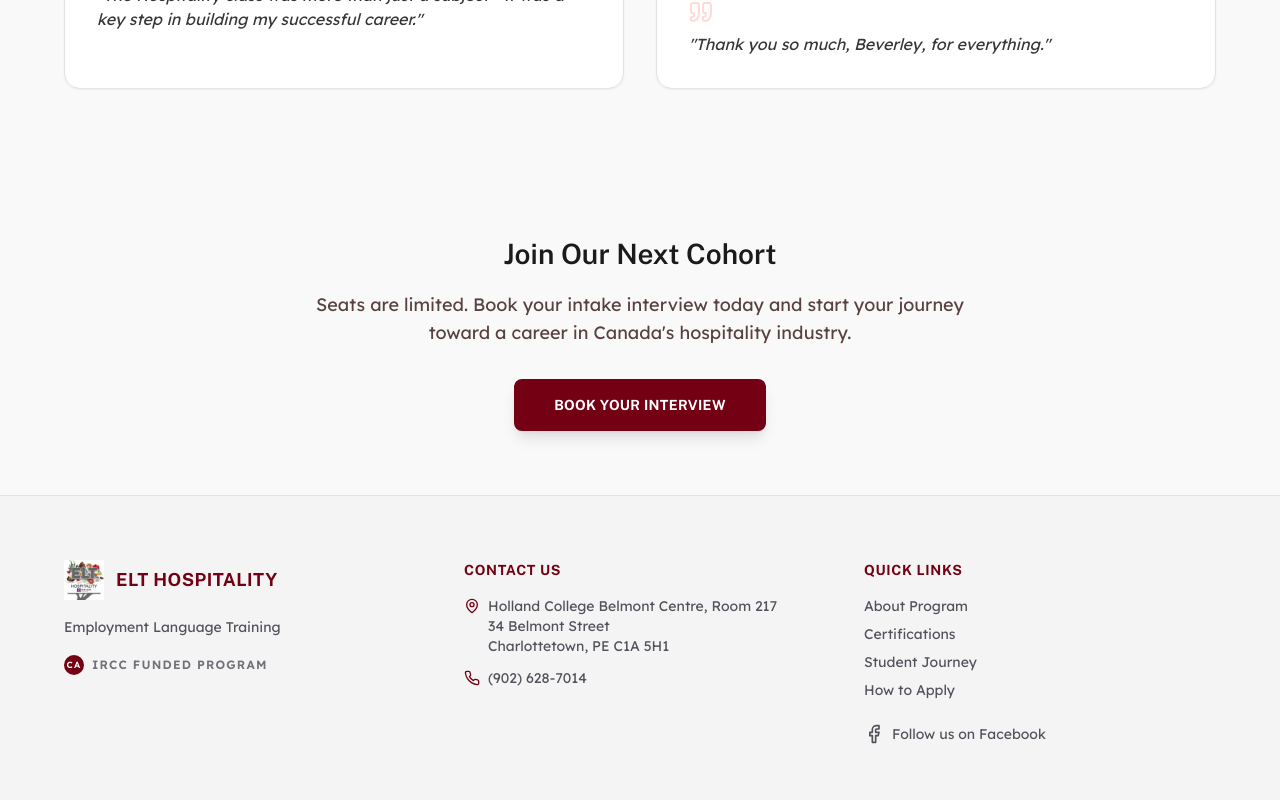
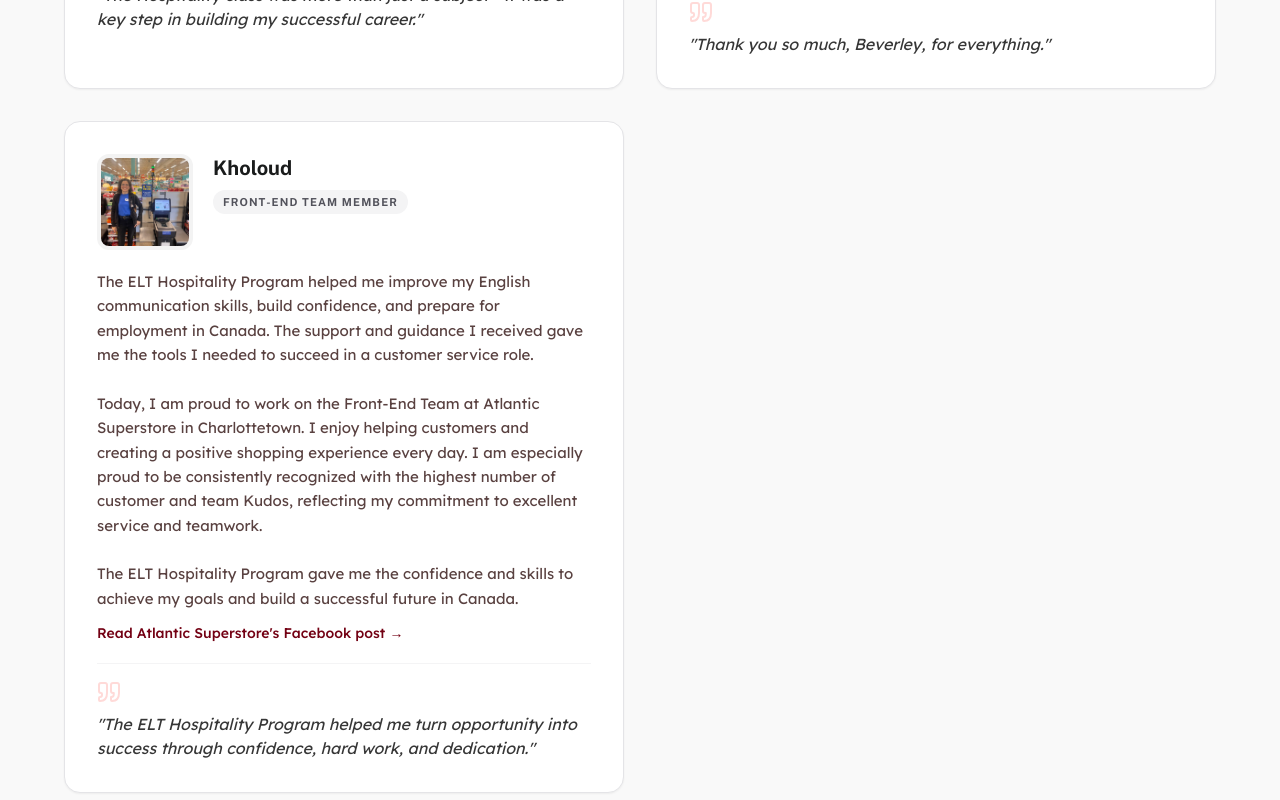
Before and after one commit to mmiao122671/elthospitalityclass, a React (Vite) app in the folder project/: page /journey in a window 1280 px wide. Shown: the part 3680-4480 px from the top of the page. Built offline with nearby package versions, Linux system fonts and the light colour scheme.

Commit message:
update from kholoud

```diff
--- a/project/src/pages/StudentJourney.tsx
+++ b/project/src/pages/StudentJourney.tsx
@@ -80,6 +80,19 @@ const stories = [
     story:
       "I am a Turkish Canadian. I could not speak English when I came to Canada. After joining some English classes, I enrolled in the Hospitality Class. This was not just an English class, it was much more than that, and it added a lot to my life. Every day, I learned so many things about the tourism sector while improving my English skills, such as reading, writing, speaking, and listening.\n\nBesides, I learned about Canadian workplace culture and rules, how to write emails, cover letters, and resumes. I also earned many certifications that helped me in my job later, such as Food Safety, First Aid, and WHMIS. Many professionals from various institutions in PEI came and gave informative presentations. I even had the chance to do job shadowing at a pharmacy as a pharmacy assistant.\n\nI got to visit many places across our island and even had the opportunity to be a tour guide - it was an amazing experience. Our class consisted of very friendly people, and I made many friends.\n\nThe most important thing is that Beverley is a great instructor. She put in a lot of effort for us every day from September to June. She is so helpful that she still supports us even after the class.\n\nI found out about this class by chance, and it was a great opportunity for me to be a part of it. When I told my friends living in different parts of Canada about this program, I learned that there is not a class like this in other provinces. We are so lucky.",
     quote: 'Thank you so much, Beverley, for everything.',
+  },
+  {
+    name: 'Kholoud',
+    role: 'Front-End Team Member',
+    image: '/image/Kholoud.jpg',
+    story:
+      'The ELT Hospitality Program helped me improve my English communication skills, build confidence, and prepare for employment in Canada. The support and guidance I received gave me the tools I needed to succeed in a customer service role.\n\nToday, I am proud to work on the Front-End Team at Atlantic Superstore in Charlottetown. I enjoy helping customers and creating a positive shopping experience every day. I am especially proud to be consistently recognized with the highest number of customer and team Kudos, reflecting my commitment to excellent service and teamwork.\n\nThe ELT Hospitality Program gave me the confidence and skills to achieve my goals and build a successful future in Canada.',
+    quote:
+      'The ELT Hospitality Program helped me turn opportunity into success through confidence, hard work, and dedication.',
+    link: {
+      href: 'https://www.facebook.com/100063807250237/posts/1592663259537234/',
+      label: "Atlantic Superstore's Facebook post",
+    },
   },
 ];
 
@@ -169,9 +182,11 @@ export default function StudentJourney() {
                       {story.name}
                     </p>
                     <div className="mt-2 flex flex-wrap gap-2">
-                      <span className="text-[11px] font-display font-bold uppercase tracking-widest px-2.5 py-1 rounded-full bg-primary/10 text-primary">
-                        {story.classYear}
-                      </span>
+                      {'classYear' in story && story.classYear && (
+                        <span className="text-[11px] font-display font-bold uppercase tracking-widest px-2.5 py-1 rounded-full bg-primary/10 text-primary">
+                          {story.classYear}
+                        </span>
+                      )}
                       <span className="text-[11px] font-display font-bold uppercase tracking-widest px-2.5 py-1 rounded-full bg-zinc-100 text-zinc-600">
                         {story.role}
                       </span>
@@ -181,6 +196,16 @@ export default function StudentJourney() {
                 <p className="text-on-surface-variant leading-relaxed whitespace-pre-line text-[15px]">
                   {story.story}
                 </p>
+                {'link' in story && story.link && (
+                  <a
+                    href={story.link.href}
+                    target="_blank"
+                    rel="noopener noreferrer"
+                    className="inline-flex items-center gap-1 text-primary text-sm font-medium hover:underline -mt-2"
+                  >
+                    Read {story.link.label} →
+                  </a>
+                )}
                 <div className="pt-4 border-t border-zinc-100">
                   <Quote className="w-6 h-6 text-primary-fixed mb-2" />
                   <p className="text-tertiary italic">
```
Also changed, not shown: project/public/image/Kholoud.jpg (added).
